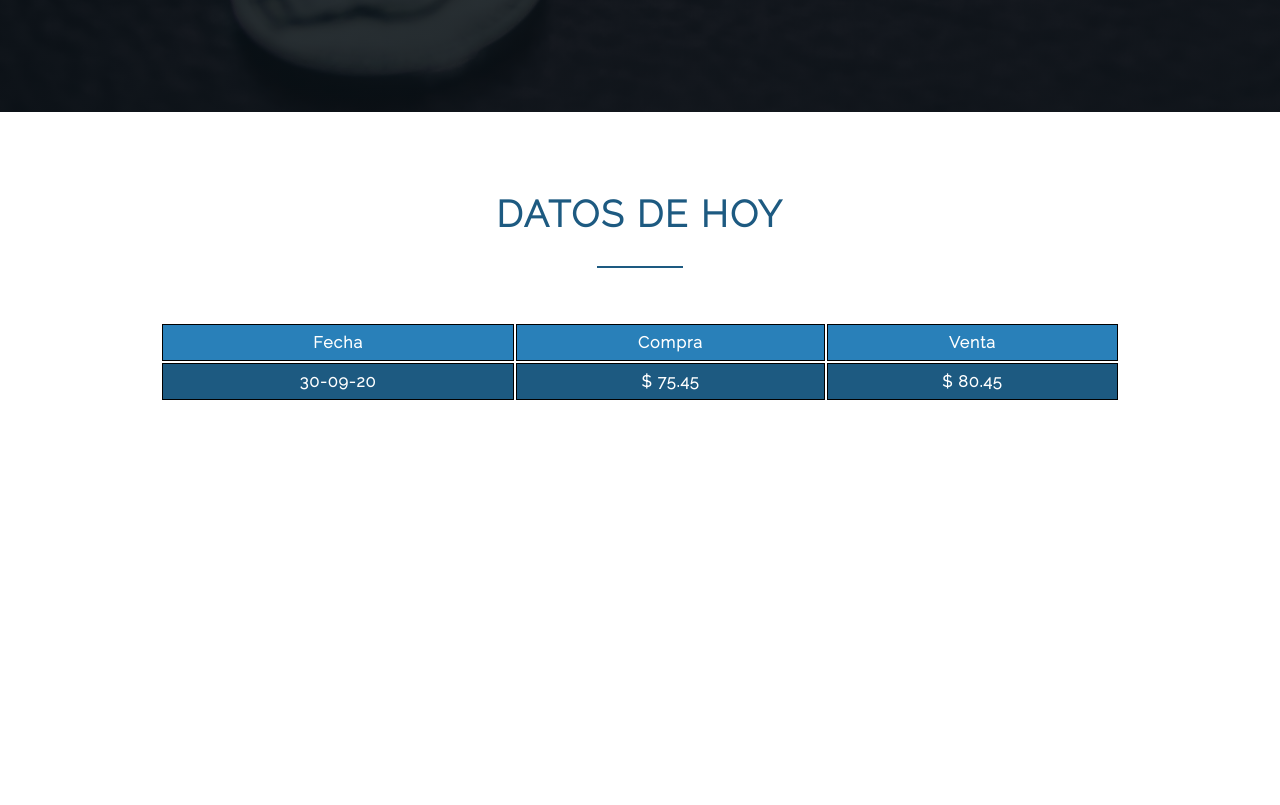
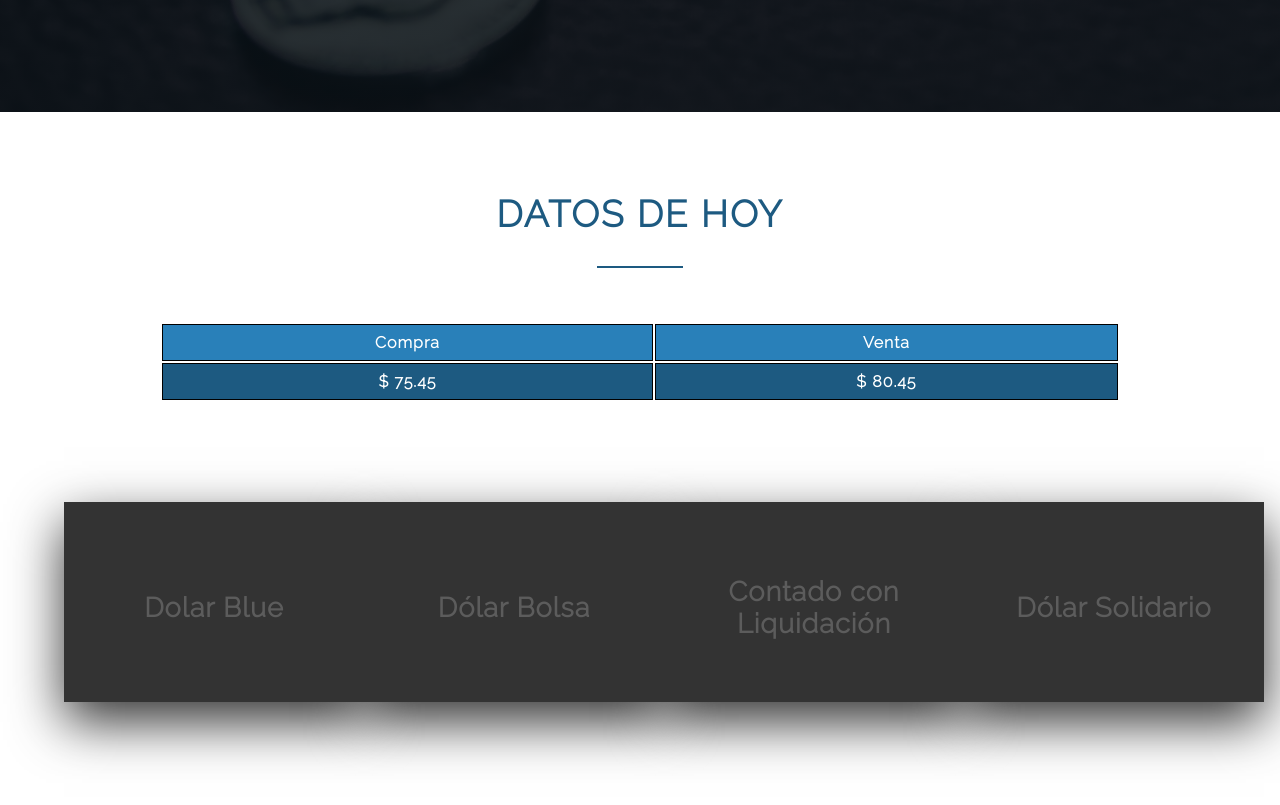
Before and after one commit to SantinoCastagno/economic-page, a plain HTML site: page public/index.html in a window 1280 px wide. Shown: the part 688-1493 px from the top of the page. Drawn offline with Linux system fonts and the light colour scheme.

Commit message:
Add cards
Cards for others dolars types add in the today section

```diff
--- a/public/index.html
+++ b/public/index.html
@@ -7,19 +7,21 @@
       href="https://fonts.googleapis.com/css2?family=Raleway:wght@300&display=swap"
       rel="stylesheet"
     />
+    <link
+      href="https://fonts.googleapis.com/css2?family=Dancing+Script:wght@700&display=swap"
+      rel="stylesheet"
+    />
     <link href="../styles/global.css" rel="stylesheet" />
     <title>Economic Page</title>
   </head>
 
   <body>
-
     <header class="welcome">
       <div class="title">
         <h1>Estadísticas del BCRA</h1>
         <h3>Consultá la cotización del dólar</h3>
         <a class="btn btn-historic" href="record.html">HISTÓRICO</a>
       </div>
-
     </header>
 
     <section class="today">
@@ -27,20 +29,70 @@
       <table>
         <thead>
           <tr>
-              <th>Fecha</th>
             <th>Compra</th>
             <th>Venta</th>
           </tr>
         </thead>
         <tbody>
           <tr>
-              <th>30-09-20</th>
             <th>$ 75.45</th>
             <th>$ 80.45</th>
           </tr>
         </tbody>
       </table>
+      <div class="more-dolars">
+        <div class="card">
+          <div class="face face1">
+            <div class="content">
+              <h4>Dolar Blue</h4>
+            </div>
+          </div>
+          <div class="face face2">
+            <div class="content">
+              <p>COMPRA: $172,00</p>
+              <p>VENTA: $178,00</p>
+            </div>
+          </div>
+        </div>
+        <div class="card">
+          <div class="face face1">
+            <div class="content">
+              <h4>Dólar Bolsa</h4>
+            </div>
+          </div>
+          <div class="face face2">
+            <div class="content">
+              <p>COMPRA: $152,17</p>
+              <p>VENTA: $152,47</p>
+            </div>
+          </div>
+        </div>
+        <div class="card">
+          <div class="face face1">
+            <div class="content">
+              <h4>Contado con Liquidación</h4>
+            </div>
+          </div>
+          <div class="face face2">
+            <div class="content">
+              <p>COMPRA: $165,23</p>
+              <p>VENTA: $162,72</p>
+            </div>
+          </div>
+        </div>
+        <div class="card">
+          <div class="face face1">
+            <div class="content">
+              <h4>Dólar Solidario</h4>
+            </div>
+          </div>
+          <div class="face face2">
+            <div class="content">
+              <p>VENTA: $136,13</p>
+            </div>
+          </div>
+        </div>
+      </div>
     </section>
-
   </body>
 </html>
--- a/styles/global.css
+++ b/styles/global.css
@@ -1,3 +1,10 @@
+/* ----------------------------------------------- */
+/* Color Constants to design */
+/* Primary Color: #1d5a81 */
+/* Secondary Color: #2980b9 */
+/* ----------------------------------------------- */
+
+
 /* ----------------------------------------------- */
 /* BASIC SETUP */
 /* ----------------------------------------------- */
@@ -15,7 +22,7 @@ html, body {
 }
 
 /* ----------------------------------------------- */
-/* REUSABLE COMPONETNS */
+/* REUSABLE COMPONENTS */
 /* ----------------------------------------------- */
 
 h2 {
@@ -131,12 +138,91 @@ tbody {
 }
 
 .today {
+  display: flex;
   align-items: center;
-  display: flex;
   flex-direction: column;
   padding-top: 5%;
   padding-bottom: 5%;
   height: 100vh;
+}
+
+/* Cards */
+
+.more-dolars {
+  position: relative;
+  display: flex;
+  justify-content: space-between;
+  width: 90vw;
+}
+
+.more-dolars .card {
+  position: relative;
+}
+
+.more-dolars .card .face{
+  width: 300px;
+  height: 200px;
+  transition: 0.5s;
+}
+
+.more-dolars .card .face.face1 {
+  position: relative;
+  display: flex;
+  justify-content: center;
+  align-items: center;
+  z-index: 1;
+  background: #333;
+  transform: translateY(100px);
+}
+
+.more-dolars .card:hover .face.face1 {
+  background: #1d5a81;
+  transform: translateY(0px);
+}
+
+.more-dolars .card .face.face1 .content {
+  opacity: 0.2;
+  transition: 0.5s;
+}
+
+.more-dolars .card:hover .face.face1 .content {
+  opacity: 1;
+}
+
+.more-dolars .card .face.face1 .content h4{
+  margin: 10px 0 0;
+  padding: 0;
+  color: #fff;
+  text-align: center;
+  font-size: 1.7rem;
+}
+
+.more-dolars .card .face.face2 {
+  position: relative;
+  display: flex;
+  justify-content: center;
+  align-items: center;
+  padding: 20px;
+  box-sizing: border-box;
+  box-shadow: 0 20px 50px rgba(0,0,0,0.8);
+  background: #fff;
+
+  transform: translateY(-100px);
+}
+
+.more-dolars .card:hover .face.face2{
+  transform: translateY(0px);
+}
+
+.more-dolars .card .face.face2 .content p{
+  margin: 0;
+  padding: 0;
+  background: #fff;
+  color: #2980b9;
+  text-align: center;
+  font-size: 1.5rem;
+  font-family: "dancing script";
+  font-weight: bold;
 }
 
 /* ----------------------------------------------- */
```
Lines whose indentation alone changed are shown as unchanged.
